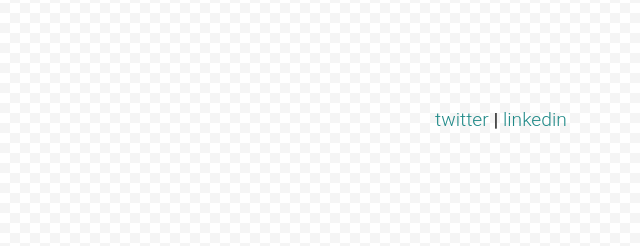
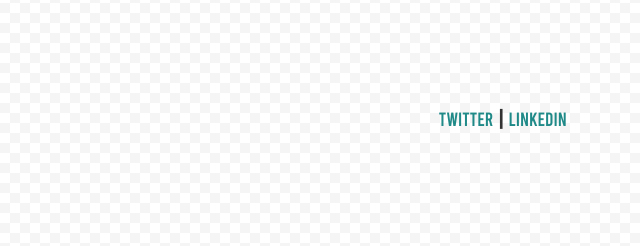
Before and after one commit to ataridotcom/ataridotcom.github.io, a plain HTML site: page index.html in a window 1280 px wide. Shown: the top 246 px of the page, 640-1280 px from the left. Drawn offline with Linux system fonts and the light colour scheme; animation ran at ten frames a second.

Commit message:
anotha one

```diff
--- a/css/style.css
+++ b/css/style.css
@@ -32,7 +32,7 @@ nav {
   width: 50%;
   height: 100%;
  	font-size: 80%;
-  font-family: "Roboto";
+  font-family: "bebas";
   margin: -30px;
   text-align: right;
 }
```
